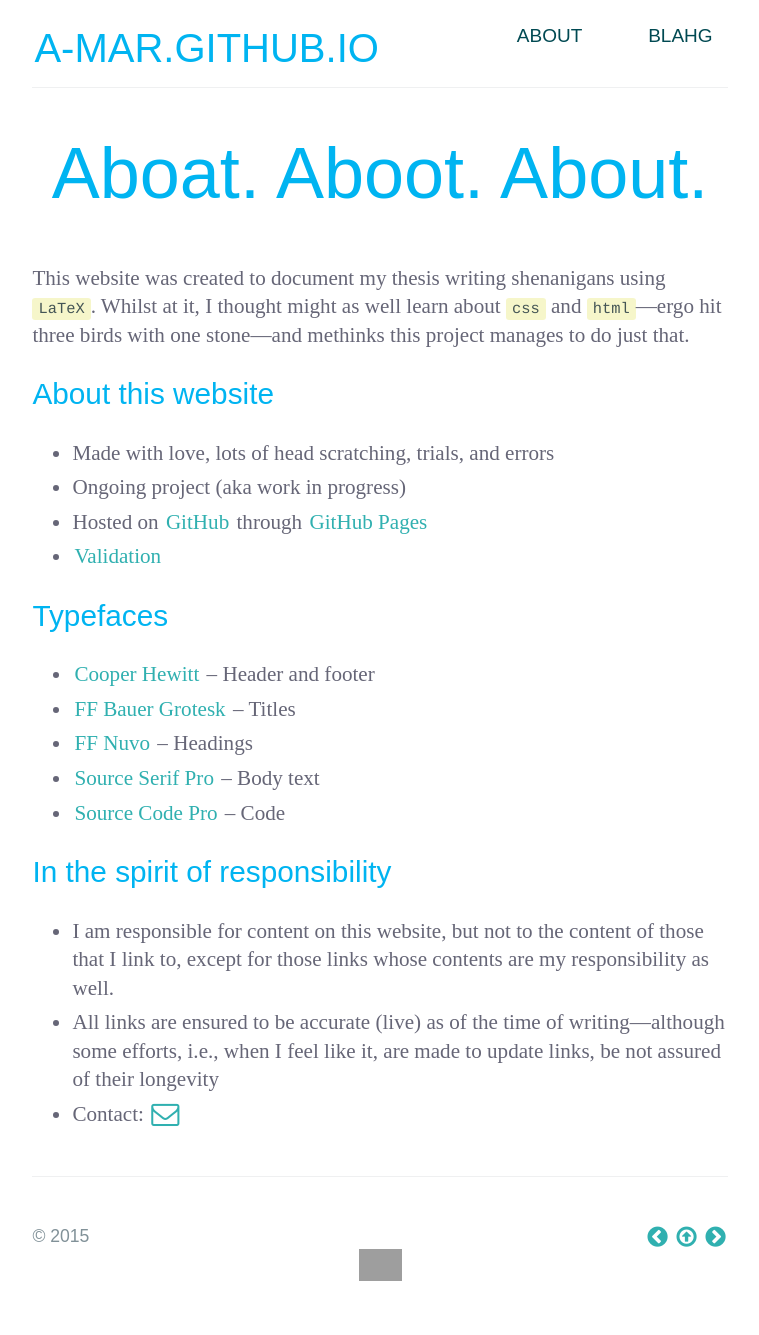
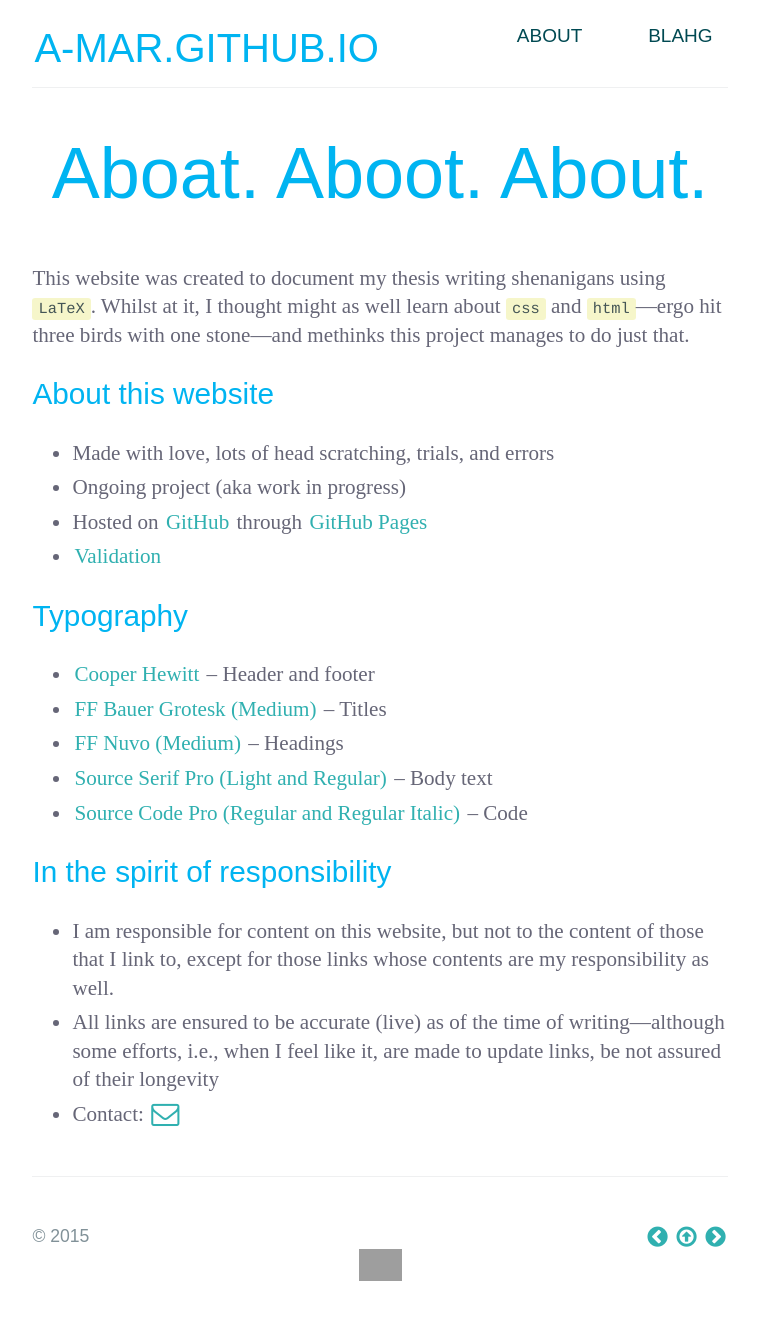
Before and after one commit to a-mar/a-mar.github.io, a Jekyll site: the page built from about/index.html, in a window 1280 px wide. Shown: the whole page, without its empty margins (260-1019 px from the left). Built offline with Jekyll 4.4.1, drawn with Linux system fonts in a browser that asks for light colours; nearby versions of some CDN libraries; some web fonts are replaced; library files that are not in the unit come from our copies; Markdown is read by kramdown in place of the engine named in the settings; grey boxes are pictures that could not be loaded.

Commit message:
Update index.html

```diff
--- a/about/index.html
+++ b/about/index.html
@@ -15,14 +15,14 @@ title: Aboat. Aboot. About. @ a-mar
 	<li><a href="https://validator.w3.org/nu/?doc=http%3A%2F%2Fa-mar.github.io%2F" target="_blank" title="HTML5 Validator">Validation</a></li>
 </ul>
 
-<h2>Typefaces</h2>
+<h2>Typography</h2>
 <ul>
-  <li><a target="_blank" title="Cooper Hewitt" href="http://www.cooperhewitt.org/open-source-at-cooper-hewitt/cooper-hewitt-the-typeface-by-chester-jenkins/">Cooper Hewitt</a> &ndash; Header and footer</li>
-	<li><a target="_blank" href="https://www.fontfont.com/fonts/bauer-grotesk">FF Bauer Grotesk</a> &ndash; Titles</li>
-	<li><a target="_blank" href="https://www.fontfont.com/fonts/nuvo">FF Nuvo</a> &ndash; Headings</li>
+	<li><a target="_blank" title="Cooper Hewitt" href="http://www.cooperhewitt.org/open-source-at-cooper-hewitt/cooper-hewitt-the-typeface-by-chester-jenkins/">Cooper Hewitt</a> &ndash; Header and footer</li>
+	<li><a target="_blank" href="https://www.fontfont.com/fonts/bauer-grotesk">FF Bauer Grotesk (Medium)</a> &ndash; Titles</li>
+	<li><a target="_blank" href="https://www.fontfont.com/fonts/nuvo">FF Nuvo (Medium)</a> &ndash; Headings</li>
 	<!--<li><a target="_blank" href="http://www.carrois.com/fira-4-1/">Fira Sans</a> &ndash; Text</li>-->
-	<li><a target="_blank" href="https://github.com/adobe-fonts/source-serif-pro">Source Serif Pro</a> &ndash; Body text</li>
-	<li><a target="_blank" href="https://github.com/adobe-fonts/source-code-pro">Source Code Pro</a> &ndash; Code</li>
+	<li><a target="_blank" href="https://github.com/adobe-fonts/source-serif-pro">Source Serif Pro (Light and Regular)</a> &ndash; Body text</li>
+	<li><a target="_blank" href="https://github.com/adobe-fonts/source-code-pro">Source Code Pro (Regular and Regular Italic)</a> &ndash; Code</li>
 </ul>
 
 <h2>In the spirit of responsibility</h2>
```
